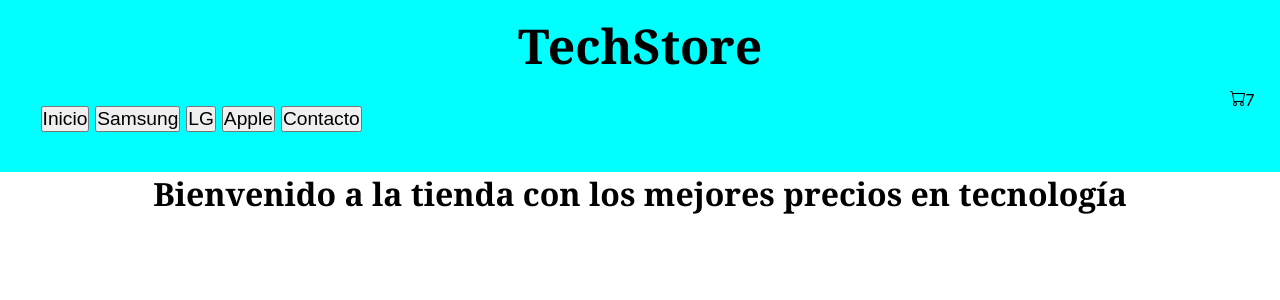
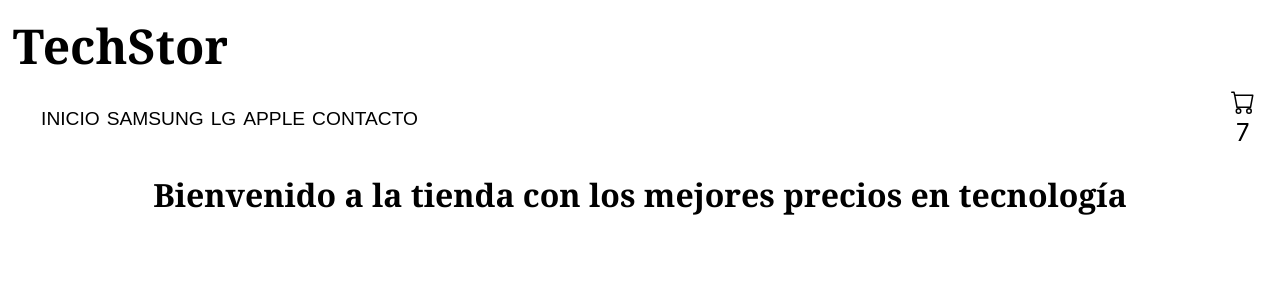
Before and after one commit to Felipe0298/TechStore, a React (Create React App) app: page / in a window 1280 px wide. Shown: the top 300 px of the page. Built offline with nearby package versions, Linux system fonts and the light colour scheme.

Commit message:
Primera-Entrega

```diff
--- a/src/components/Navbar/Navbar.css
+++ b/src/components/Navbar/Navbar.css
@@ -1,29 +1,67 @@
-.Navbar{
-    background-color: aqua;
+.Navbar {
   padding: 1%;
 }
 
-.h1__Navbar{
+.h1__Navbar {
   font-size: 3rem;
-    font-family: Georgia, 'Times New Roman', Times, serif;
+  font-family: Georgia, "Times New Roman", Times, serif;
+  /* Animaciones */
+  display: block;
+  text-align: center;
+  white-space: nowrap;
+  border-right: 4px solid;
+  width: 8ch;
+  -webkit-animation: typing 2s steps(8), blink 0.5s infinite step-end alternate;
+          animation: typing 2s steps(8), blink 0.5s infinite step-end alternate;
+  overflow: hidden;
+ text-align: center;
+
 }
 
-button{
+  @-webkit-keyframes typing {
+    from {
+      width: 0;
+    }
+  }
+
+  @keyframes typing {
+    from {
+      width: 0;
+    }
+  }
+  @-webkit-keyframes blink {
+    50% {
+      border-color: transparent;
+    }
+  }
+  @keyframes blink {
+    50% {
+      border-color: transparent;
+    }
+  }
+
+button {
   font-size: 1.2rem;
   transition-delay: 0.2s;
   margin: 1%;
+  border: none;
+
+  background: transparent;
+  transition-duration: 0.4s;
+  text-transform: uppercase;
 }
 
-button:hover{
-    color: blue;
+button:hover {
   font-weight: bolder;
+  border: 2px solid #0099CC;
+  border-radius: 10%;
+  background-color: #008CBA;
+  color: white;
 }
 
-
-.div__Navbar{
+.div__Navbar {
   display: flex;
   flex-direction: row;
   justify-content: space-between;
   margin: 1%;
-
 }
--- a/src/components/cartWidget/cartWidget.css
+++ b/src/components/cartWidget/cartWidget.css
@@ -0,0 +1,7 @@
+.img__CartWidget{
+    width:1.5rem;
+}
+
+p{
+    font-size: 1.5rem;
+}
--- a/src/components/cartWidget/cartWidget.js
+++ b/src/components/cartWidget/cartWidget.js
@@ -1,9 +1,9 @@
 import './cartWidget.css'
 const CartWidget = () => {
   return (
-    <div>
+    <div className="div__CartWidget">
       <img className="img__CartWidget" src="./images/cart.svg" alt="cartWidget" />
-      7
+      <p>7</p>
     </div>
   );
 };
```
Lines whose indentation alone changed are shown as unchanged.
